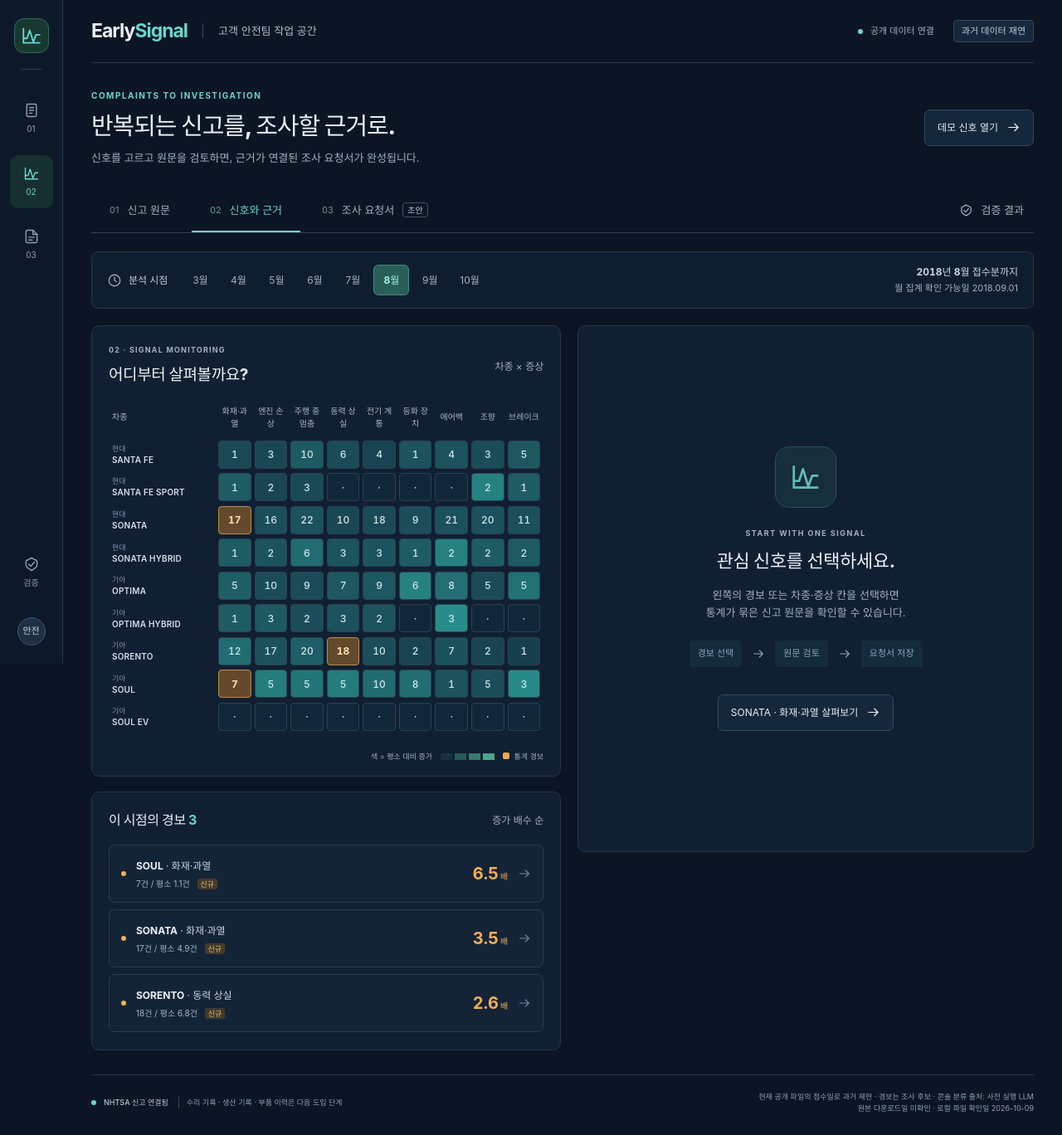
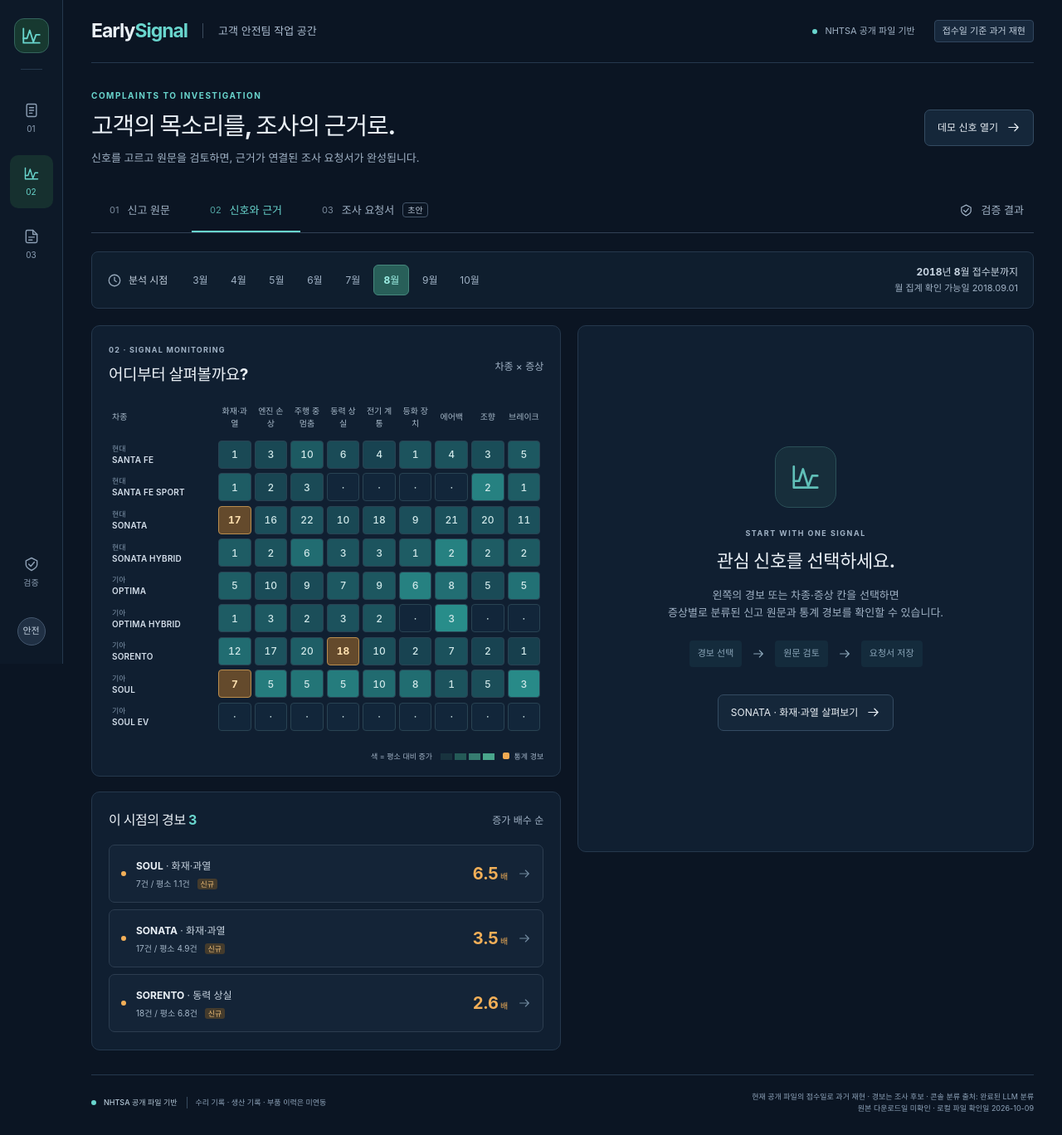
Before and after one commit to SangJun-Pyo/EarlySignal, a Next.js app in the folder web/: page / in a window 1280 px wide. Shown: the whole page at 83% size. Built offline with nearby package versions, Linux system fonts and the light colour scheme; a web font is replaced by a local one.

Commit message:
step9: refresh public copy for the completed LLM product (Ref #27)

```diff
--- a/web/app/layout.tsx
+++ b/web/app/layout.tsx
@@ -5,9 +5,9 @@
 import "@fontsource/ibm-plex-mono/400.css";
 import "./globals.css";
 export const metadata: Metadata = {
-  title: "EarlySignal · 고객 안전 조사 작업 공간",
+  title: "EarlySignal · 고객의 목소리를, 조사의 근거로.",
   description:
-    "소비자 신고에서 안전 신호를 찾고, 원문 근거를 검토해 조사 요청서를 완성합니다.",
+    "NHTSA 공개 신고 파일을 AI로 분류하고, 통계 경보의 원문을 검토해 조사 요청서를 완성합니다. 접수일 기준 과거 재현입니다.",
 };
 export default function RootLayout({
   children,
--- a/web/components/workspace.tsx
+++ b/web/components/workspace.tsx
@@ -363,7 +363,7 @@
     return (
       <main className="loading">
         <Icon name="validation" size={36} />
-        <h1>자료 연결을 확인해주세요</h1>
+        <h1>공개 자료를 불러오지 못했습니다</h1>
         <p>{loadError}</p>
         <button className="primary" onClick={() => location.reload()}>
           다시 불러오기
@@ -374,8 +374,8 @@
     return (
       <main className="loading">
         <span className="loading-mark">ES</span>
-        <h1>안전 신호 작업 공간을 준비합니다</h1>
-        <p>NHTSA 신고와 검증 자료를 불러오는 중입니다.</p>
+        <h1>공개 신고 자료를 불러옵니다</h1>
+        <p>NHTSA 공개 파일의 신고와 검증 결과를 불러오는 중입니다.</p>
       </main>
     );
   const currentComplaints = asof.complaints.map((c) => ({ ...c, id: c.odino }));
@@ -461,8 +461,8 @@
             <span className="team">고객 안전팀 작업 공간</span>
           </div>
           <div className="top-badges">
-            <span className="live-dot" /> 공개 데이터 연결{" "}
-            <span className="historical-badge">과거 데이터 재연</span>
+            <span className="live-dot" aria-hidden="true" /> NHTSA 공개 파일 기반{" "}
+            <span className="historical-badge">접수일 기준 과거 재현</span>
           </div>
         </header>
         <div className="page-heading">
@@ -471,7 +471,7 @@
             <h1>
               {view === "validation"
                 ? "검증 결과와 남은 질문"
-                : "반복되는 신고를, 조사할 근거로."}
+                : "고객의 목소리를, 조사의 근거로."}
             </h1>
             <p className="page-intro">
               {view === "validation"
@@ -554,8 +554,8 @@
                   </span>
                 </div>
                 <p className="small muted">
-                  감시 대상 {data.groups.length}개 차종 · 접수일 기준 · 식별
-                  정보를 제거한 원문 발췌
+                  감시 대상 {data.groups.length}개 차종 · 접수일 기준 · 알려진
+                  식별정보를 가린 원문 발췌
                 </p>
                 <div className="pile-list">
                   {currentComplaints.slice(0, 40).map((c) => (
@@ -610,8 +610,8 @@
                   className="primary full"
                   onClick={() => setView("signals")}
                 >
-                  {data.labeler === "llm" ? "AI가 정리한" : "키워드로 정리한"}{" "}
-                  신호 보기 <Icon name="arrow" />
+                  {data.labeler === "llm" ? "AI 분류" : "키워드 분류"}{" "}
+                  · 통계 경보 보기 <Icon name="arrow" />
                 </button>
               </aside>
             </div>
@@ -743,7 +743,7 @@
                     <p>
                       왼쪽의 경보 또는 차종·증상 칸을 선택하면
                       <br />
-                      통계가 묶은 신고 원문을 확인할 수 있습니다.
+                      증상별로 분류된 신고 원문과 통계 경보를 확인할 수 있습니다.
                     </p>
                     <div className="empty-steps">
                       <span>경보 선택</span>
@@ -1125,7 +1125,7 @@
                   )}
                   {renderedRequest.briefSuppressed && (
                     <p className="paper-note">
-                      제외한 신고를 인용하는 AI 요약은 요청서에서 제외했습니다.
+                      제외한 신고나 확인되지 않은 인용이 있어 대표 신고 요약을 요청서에 넣지 않았습니다.
                     </p>
                   )}
                     </>
@@ -1316,9 +1316,9 @@
         </main>
         <footer className="footer">
           <div>
-            <span className="live-dot" />
-            <b>NHTSA 신고 연결됨</b>
-            <span>수리 기록 · 생산 기록 · 부품 이력은 다음 도입 단계</span>
+            <span className="live-dot" aria-hidden="true" />
+            <b>NHTSA 공개 파일 기반</b>
+            <span>수리 기록 · 생산 기록 · 부품 이력은 미연동</span>
           </div>
           <p>
             현재 공개 파일의 접수일로 과거 재현 · 경보는 조사 후보 ·{" "}
@@ -1546,7 +1546,7 @@
   return view === "validation" ? (
     <>백테스트 출처: 키워드 기준선</>
   ) : (
-    <>콘솔 분류 출처: {labeler === "keyword" ? "키워드 규칙" : "사전 실행 LLM"}</>
+    <>콘솔 분류 출처: {labeler === "keyword" ? "키워드 규칙" : "완료된 LLM 분류"}</>
   );
 }
 
@@ -1618,7 +1618,7 @@
           <h3>LLM 분류 및 사람 검수</h3>
           <b className="model-number">
             {formatNumber(meta.labels.llm_labeled)}
-            <small>건 라벨링</small>
+            <small>건 분류·출력 검사</small>
           </b>
           <p className="muted small">
             모델: {meta.labels.llm_model || "미실행"}
--- a/web/lib/request.ts
+++ b/web/lib/request.ts
@@ -3,7 +3,7 @@
 
 export const BRIEF_TITLE = "대표 신고 요약";
 export const BRIEF_REVIEW_NOTE = "AI 요약 인용·담당자 검토";
-export const BRIEF_UNAVAILABLE = "대표 신고 요약이 아직 준비되지 않았습니다. 아래 원문에서 근거를 직접 확인해 주세요.";
+export const BRIEF_UNAVAILABLE = "이 경보의 대표 신고 요약은 없습니다. 아래 원문에서 근거를 직접 확인해 주세요.";
 
 export const CATEGORY_NAMES: Record<Category, string> = {
   fire_thermal: "화재·과열", electrical_failure: "전기 계통", loss_of_power: "동력 상실", engine_stall: "주행 중 멈춤",
@@ -75,7 +75,7 @@
     `## 1. 신고 증가와 경보 근거\n이번 달 ${alert.n}건, 평소 ${alert.baseline.toFixed(2)}건, ${(alert.n / alert.baseline).toFixed(2)}배 (p=${alert.p_value.toExponential(3)}). 연속 경보 ${alert.streak}개월.\n경보 기준: 이전 12개월 평균 대비 p<0.001, 3건 이상(최소 이력 6개월).\n같은 시기 같은 증상 경보 차종: ${alert.comove.map(g => g.replace("|", " ")).join(", ") || "없음"}.\n최근 6개월: ${history}`,
     `## 2. 반복되는 발생 상황 (${sourceName}, ${evidence.n}건 기준)\n${Object.entries(evidence.agg).filter(([, n]) => n > 0).sort((a, b) => b[1] - a[1]).map(([flag, n]) => `${FLAG_NAMES[flag as Flag]} ${n}건`).join(" · ") || "집계된 발생 상황 없음"}\n${flagSourceNote}\n함께 언급: ${evidence.co.map(([c, n]) => `${CATEGORY_NAMES[c]} ${n}건`).join(" · ") || "없음"}\n신고 차량 연식: ${evidence.years.map(([year, n]) => `${year}년 ${n}건`).join(" · ") || "미상"}\n통계·상황 집계는 최초 분류된 전체 근거 기준입니다. 담당자 제외는 요청서 인용에 반영됩니다.`,
     `## 3. ${BRIEF_TITLE}${rawBrief && !briefSuppressed ? ` (${BRIEF_REVIEW_NOTE})\n기존 신고별 AI 요약을 그대로 인용합니다. 원문과의 의미 일치는 담당자가 확인해야 합니다.` : ""}\n${brief}`,
-    `## 4. 인용 신고\n${quoteLines.join("\n")}\n검토 후 제외 ${excluded.length}건${excluded.length ? ` (${excluded.map(id => `신고 ${id}`).join(", ")})` : ""}.\nNHTSA ODI 신고 번호로 근거를 식별할 수 있습니다. 원문은 식별정보를 가린 발췌입니다.`,
+    `## 4. 인용 신고\n${quoteLines.join("\n")}\n검토 후 제외 ${excluded.length}건${excluded.length ? ` (${excluded.map(id => `신고 ${id}`).join(", ")})` : ""}.\nNHTSA ODI 신고 번호로 근거를 식별할 수 있습니다. 원문은 알려진 식별정보를 가린 발췌입니다.`,
     "## 5. 아직 확인되지 않은 사항\n- 원인과 결함 여부\n- 판매·운행 대수 대비 신고 비율\n- 동일인·중복 신고 여부\n- 정비·수리 이력과 미국 외 시장에서의 발생 여부",
     `## 6. 내부 데이터로 확인할 항목\n- 고객 상담·보증 수리 기록: 신고 차량의 연식과 증상 대조\n- 생산 기록: 같은 시기·공장에서 생산한 차량에 반복되는지 확인\n- 부품 공급사와 부품 변경 이력 확인`,
     `## 7. 담당자 판단과 다음 조치\n판단: ${decision ?? "미선택"}\n다음 조치: ${actions.join(" · ") || "미선택"}\n메모: ${memo || "없음"}`,
```
Also changed, not shown: 3 other files (tests, documents, lock files or other folders).
